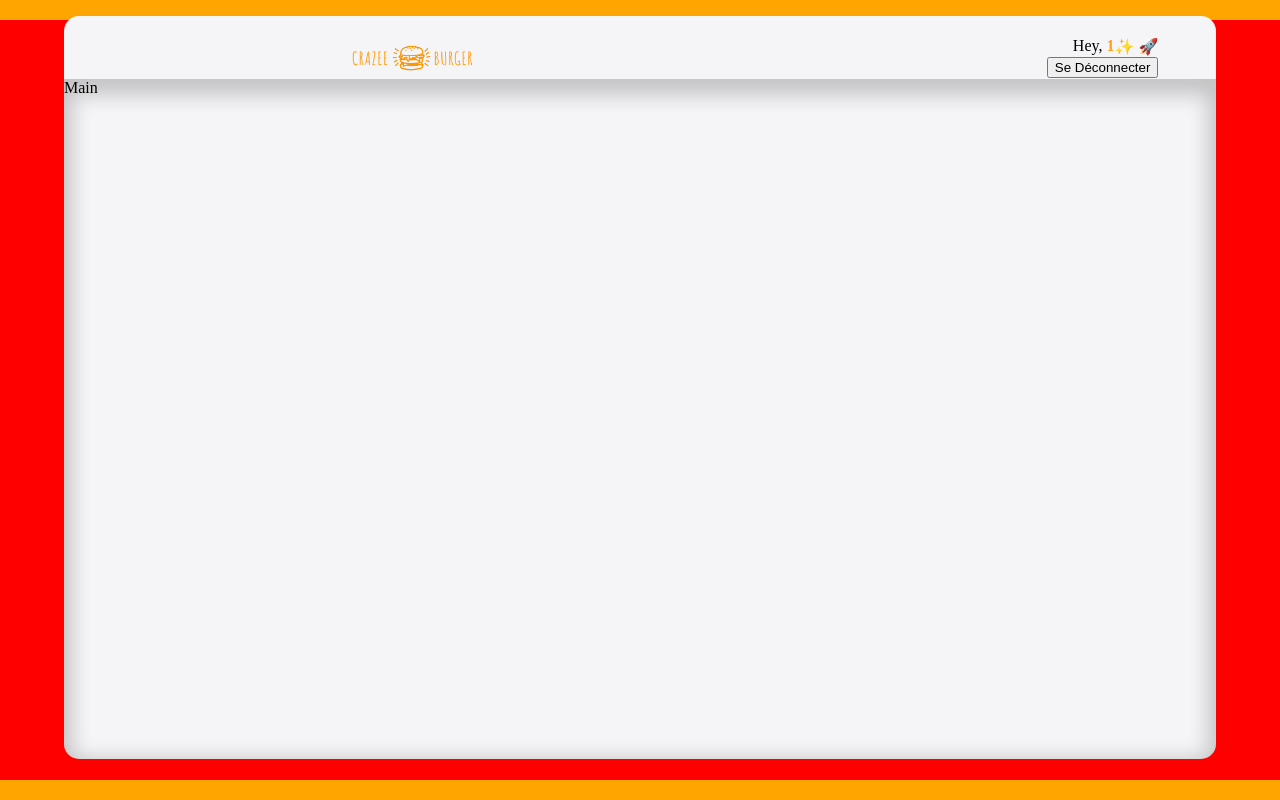
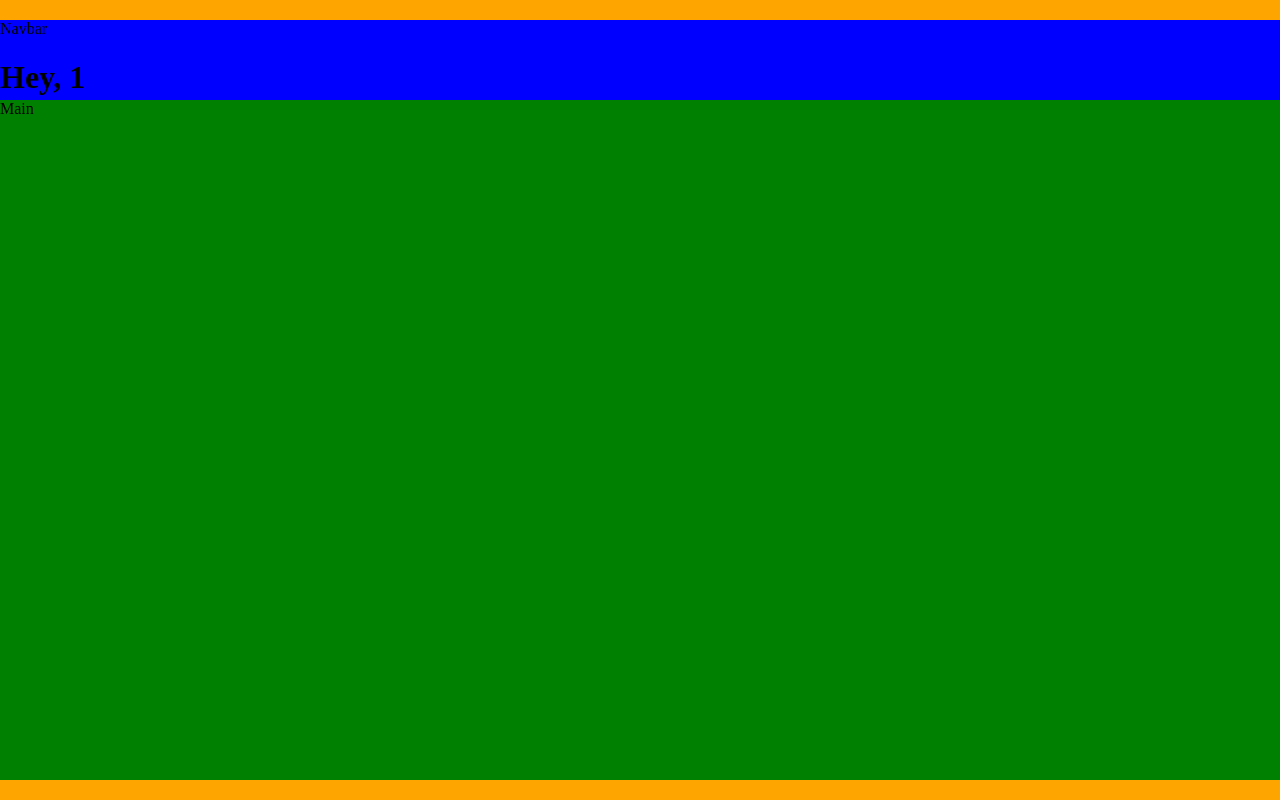
Before and after one commit to aldofwi/crazee-burger, a React (Vite) app: page /order/1 in a window 1280 px wide. Built offline with nearby package versions, Linux system fonts and the light colour scheme.

Commit message:
🚧 F04 : ORDER > Layout > Add navbar & main

```diff
--- a/src/App.jsx
+++ b/src/App.jsx
@@ -2,9 +2,7 @@ import LoginPage from './components/pages/login/LoginPage';
 import OrderPage from './components/pages/order/OrderPage';
 import ErrorPage from './components/pages/error/ErrorPage';
 
-import {  Routes,
-          Route,
-          Link} from "react-router-dom"
+import { Routes, Route } from "react-router-dom"
 
 function App() {
 
--- a/src/components/pages/order/OrderPage.jsx
+++ b/src/components/pages/order/OrderPage.jsx
@@ -1,10 +1,12 @@
-import React from 'react'
 import { theme } from '../theme';
 import Main from './Main';
 import Navbar from './Navbar';
 import styled from 'styled-components';
+import { Link, useParams } from 'react-router-dom';
 
 export default function OrderPage() {
+
+  const {name} = useParams();
 
   return (
 
@@ -12,8 +14,17 @@ export default function OrderPage() {
 
         <div className="container">
 
-          <Navbar />
-          <Main />
+          <div className="navbar">
+            Navbar
+            <h1>Hey,&nbsp;{name}</h1>
+            <Link to="/">
+                <button>Se Déconnecter</button>
+            </Link>
+          </div>
+
+          <div className="main">
+            Main
+          </div>
 
         </div>
 
@@ -34,10 +45,25 @@ const OrderPageStyled = styled.div`
     background: red;
     height: 95vh;
     width: 1400px;
+    display: flex;
+    flex-direction: column;
+
+    .navbar {
+      background: blue;
+      height: 10vh;
+    }
+    .main {
+      background: green;
+      flex: 1; // height: calc(95vh - 10vh);
+    }
+
   }
 `
 
 /*
+          <Navbar />
+          <Main />
+
 height: 100vh;
   width: 100%;
   display: flex;
```
